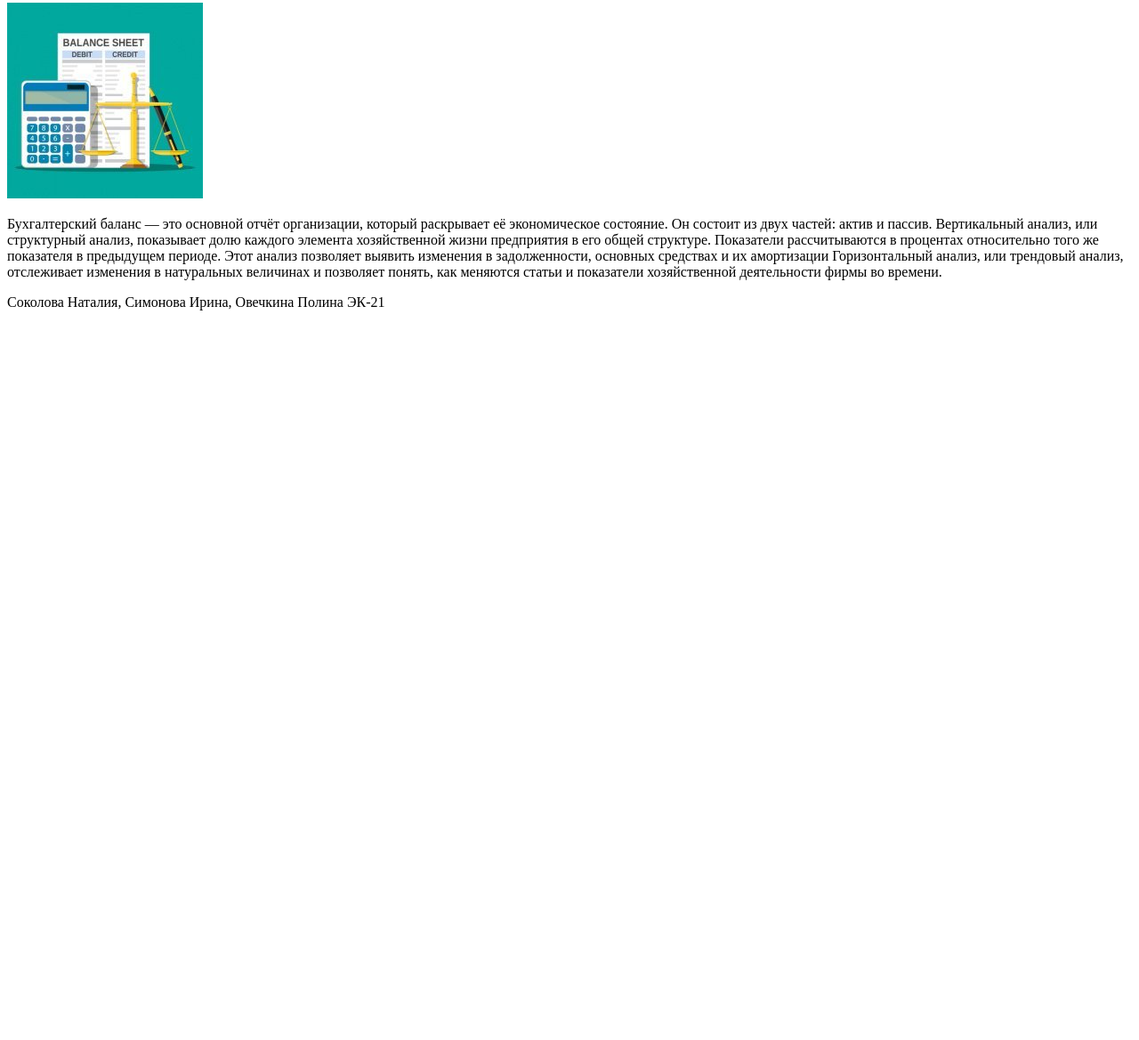
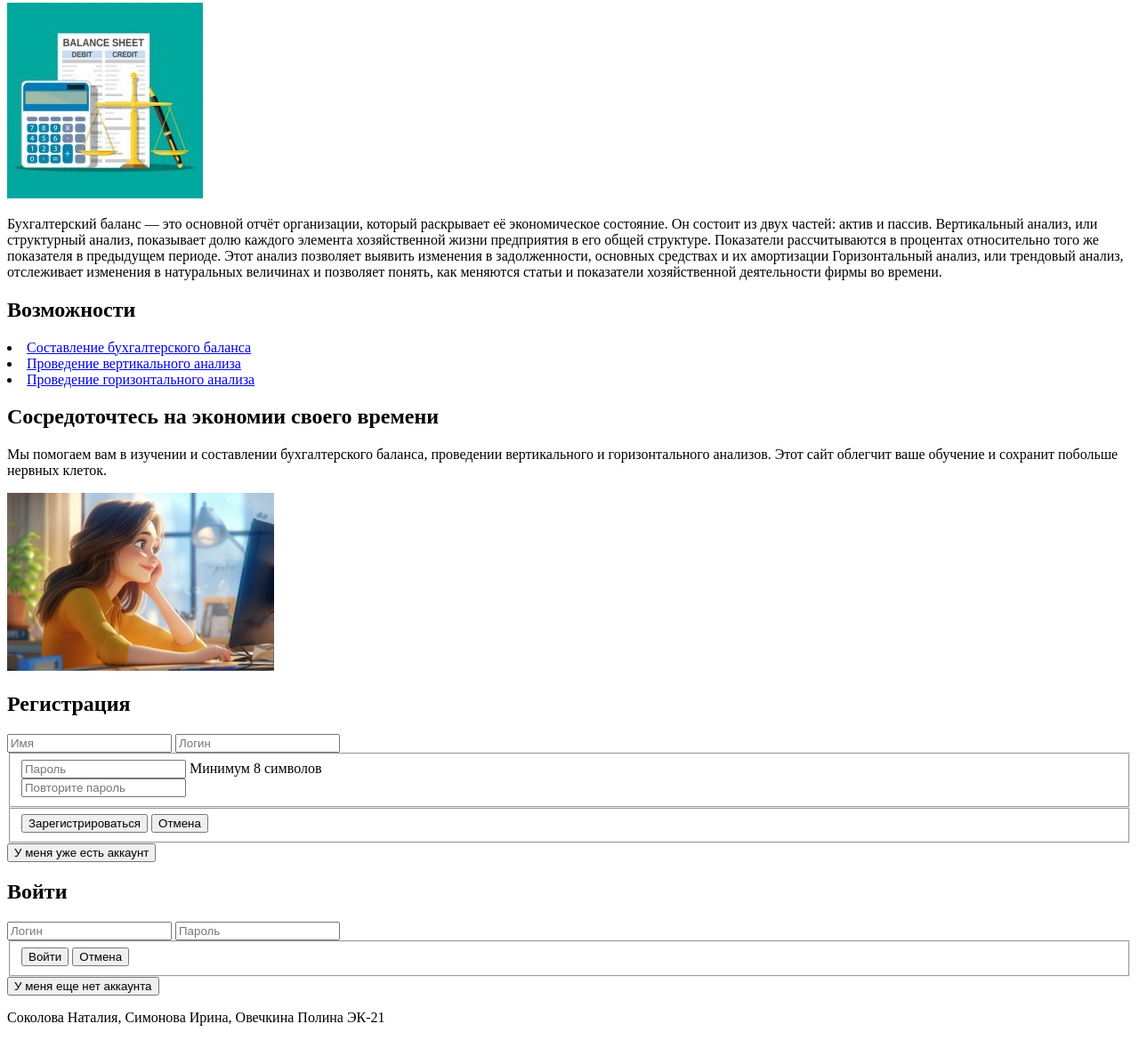
Before and after one commit to economicgroup/project2, a plain HTML site: page index.html in a window 1280 px wide. Shown: the part 398-1567 px from the top of the page at 89% size. Before the commit the page ends 800 px from the top, so only its background shows below. Drawn offline with Linux system fonts and the light colour scheme.

Commit message:
Add files via upload

```diff
--- a/index.html
+++ b/index.html
@@ -10,27 +10,78 @@
 <body>
     <header>
         <img src="images/logo.jpg" alt="" width="100">
-        <h1>Бухгалтерский баланс</h1>
+        <h1 class="header__title">Бухгалтерский баланс</h1>
         <nav>
             <ul>
-                <li><a href="#">Аккаунт</a> </li>
-                <li><a href="#">Информация</a> </li>
-                <li><a href="#">Бух. баланс</a> </li>
-                <li><a href="#">Верт.анализ</a> </li>
-                <li><a href="#">Гор.анализ</a> </li>
-                <li><a href="#">Контактная информация</a>  </li>
+                <li class="header_item"><a class="header_item-link" href="#">Аккаунт</a> </li>
+                <li class="header_item"><a class="header_item-link" href="#">Информация</a> </li>
+                <li class="header_item"><a class="header_item-link" href="#">Бух. баланс</a> </li>
+                <li class="header_item"><a class="header_item-link" href="#">Верт.анализ</a> </li>
+                <li class="header_item"><a class="header_item-link" href="#">Гор.анализ</a> </li>
+                <li class="header_item"><a class="header_item-link" href="#">Контактная информация</a>  </li>
             </ul>
         </nav>
-        <a href="#">Вход/Регистрация</a>
+        <a class="header_login-text" href="#">Вход/Регистрация</a>
     </header>
-    <main>
-        <div>
-            <h2>Информация о бухгалтерском балансе</h2>
-            <img src="images/images1.jpg" alt="">
+    <main class="main">
+        <section class="section promo">
+            <h2 class="promo_title section_title">Информация о бухгалтерском балансе</h2>
+            <img class="promo images" src="images/images1.jpg" alt="">
             <p>Бухгалтерский баланс — это основной отчёт организации, который раскрывает её экономическое состояние. Он состоит из двух частей: актив и пассив. Вертикальный анализ, или структурный анализ, показывает долю каждого элемента хозяйственной жизни предприятия в его общей структуре. Показатели рассчитываются в процентах относительно того же показателя в предыдущем периоде. Этот анализ позволяет выявить изменения в задолженности, основных средствах и их амортизации Горизонтальный анализ, или трендовый анализ, отслеживает изменения в натуральных величинах и позволяет понять, как меняются статьи и показатели хозяйственной деятельности фирмы во времени.</p>
-        </div>
+        </section>
+        <section>
+            <h2>Возможности</h2>
+            <li><a href="#">Составление бухгалтерского баланса</a> </li>
+            <li><a href="#">Проведение вертикального анализа</a> </li>
+            <li><a href="#">Проведение горизонтального анализа</a> </li>
+        </section>
+        <section>
+            <h2>Сосредоточтесь на экономии своего времени</h2>
+            <p>Мы помогаем вам в изучении и составлении бухгалтерского баланса, проведении вертикального и горизонтального анализов. Этот сайт облегчит ваше обучение и сохранит побольше нервных клеток.</p>
+            <img src="images/woman.jpg" alt="" width="300">
+        </section>
     </main>
     <footer>
+        <!--/ Форма "Войдите в профиль" -->
+        <!-- Форма "Регистрация" -->
+        <section class="popup">
+            <h2 class="popup__title">Регистрация</h2>
+            <form class="popup__form form" action="/" method="post">
+                <input class="form__field" type="text" name="name" placeholder="Имя" required>
+                <input class="form__field" type="email" name="email" placeholder="Логин" required>
+                <fieldset class="form__fieldset">
+                    <div class="form__field-block">
+                        <input class="form__field" type="password" name="password" placeholder="Пароль" required>
+                        <span>Минимум 8 символов</span>
+                    </div>
+                    <input class="form__field" type="password" name="repeat-password" placeholder="Повторите пароль"
+                        required>
+                </fieldset>
+                <fieldset class="form__buttons">
+                    <button class="button button--accent" type="submit">Зарегистрироваться</button>
+                    <button class="button" type="button">Отмена</button>
+                </fieldset>
+                <button class="button button--link" type="button">У меня уже есть аккаунт</button>
+            </form>
+        </section>
+        <!--/ Форма "Регистрация" -->
+        <!-- Форма "Войти" -->
+        <section class="section popup">
+            <h2 class="popup__title">Войти</h2>
+            <form class="popup__form form" action="/" method="post">
+                <input class="form__field" type="email" name="email" placeholder="Логин" required>
+                <input class="form__field" type="password" name="password" placeholder="Пароль" required>
+                <fieldset class="form__buttons">
+                    <button class="button button--accent" type="submit">Войти</button>
+                    <button class="button" type="button">Отмена</button>
+                </fieldset>
+                <button class="button button--link" type="button">У меня еще нет аккаунта</button>
+            </form>
+        </section>
+        <!--/ Форма "Войти" -->
+    </div>
+    <!--/ Формы -->
+</body>
         <p>Соколова Наталия, Симонова Ирина, Овечкина Полина ЭК-21</p>
     </footer>
 
```
Also changed, not shown: images/woman.jpg (added).
